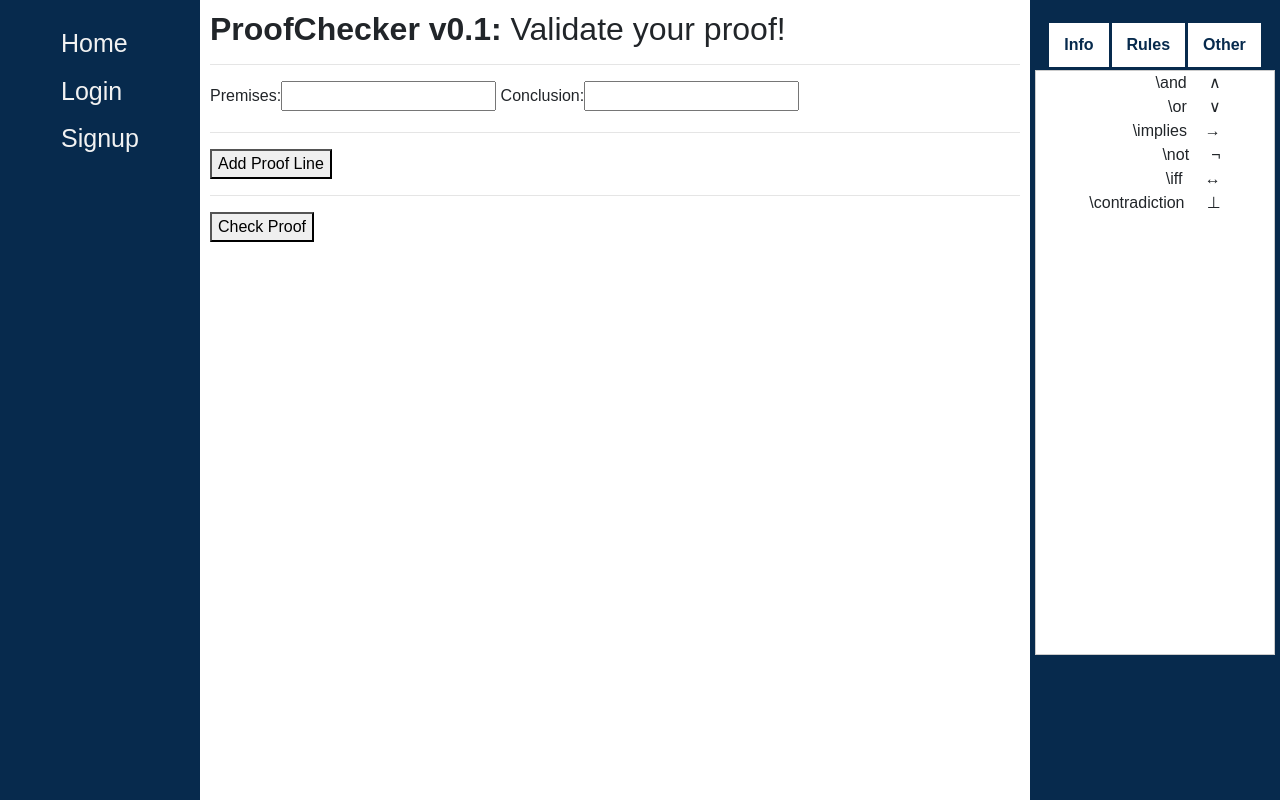
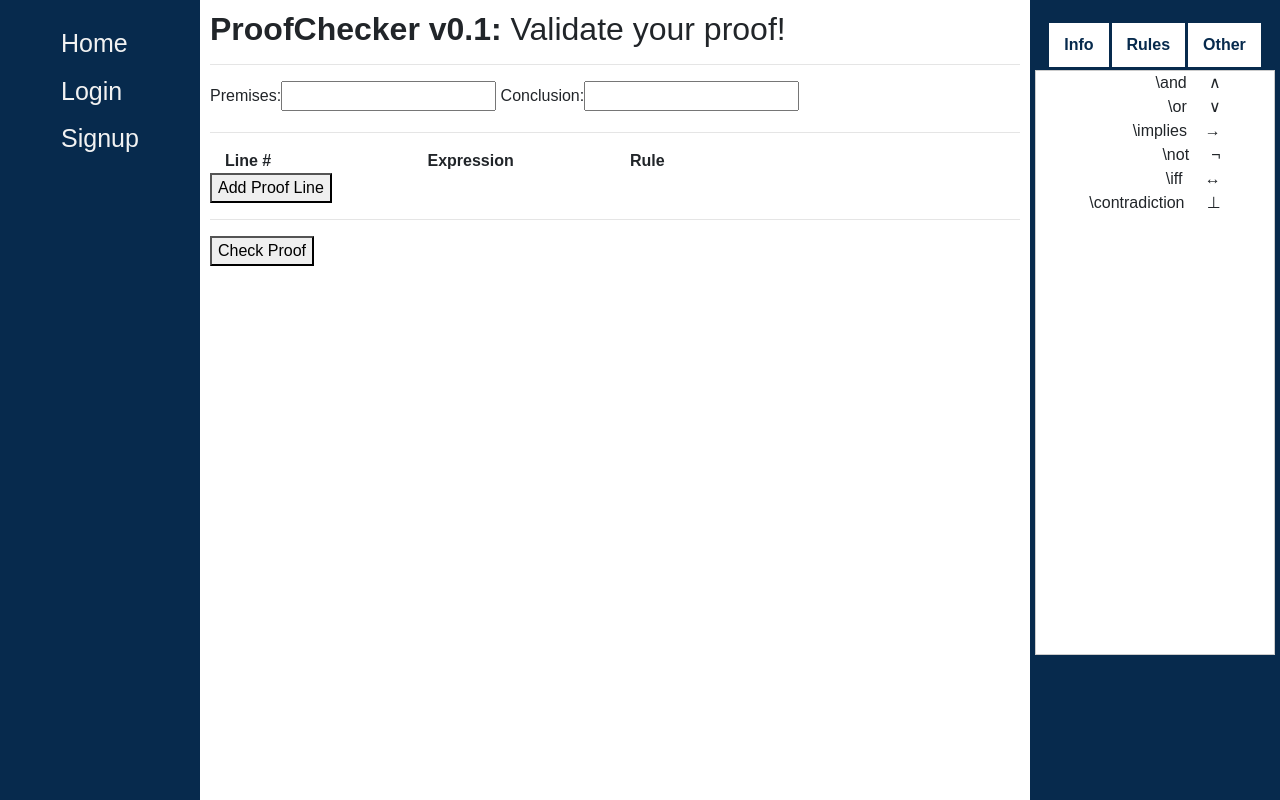
Before and after one commit to cmsho/Proof-Tool, a Django app: page /proofs/checker/ in a window 1280 px wide. Run offline with Django 3.2, Linux system fonts and the light colour scheme; some libraries are stand-ins or nearby versions.

Commit message:
Add column formatting for ProofChecker

```diff
--- a/proofchecker/templates/proofchecker/proof_checker.html
+++ b/proofchecker/templates/proofchecker/proof_checker.html
@@ -11,19 +11,45 @@
     <form action="" method="post">
         <div>
             {% csrf_token %}
-            {{ form.as_table     }}
+            {{ form.as_table }}
         </div>
+
         <hr>
+
         {% if formset %}
-            {{ formset.management_form }}
+
+        {{ formset.management_form }}
+
+        <div class="container">
             <div id="proof-line-list">
-                {% for form in formset %}
+
+            <div id="column-titles" class="row text-left font-weight-bold">
+                <div class="col-sm">Line #</div>
+                <div class="col-sm">Expression</div>
+                <div class="col-sm">Rule</div>
+                <!-- FIXME: Empty column so alignment works -->
+                <div class="col-sm"></div>
+            </div>
+
+                {% for line in formset %}
                     <div class="proofline-form">
-                        {{ form.as_table }}
+                        <div class="row">
+                            {% for field in line %}
+                                <div class="col-sm">{{ field }}</div>
+                            {% endfor %}
+                        </div>
                     </div>
                 {% endfor %}
+
+                <div id="empty-form" class="hidden">
+                    <div class="row">
+                        {% for field in formset.empty_form %}
+                            <div class="col-sm">{{ field }}</div>
+                        {% endfor %}
+                    </div>
+                </div>
             </div>
-            <div id="empty-form" class="hidden">{{ formset.empty_form }}</div>
+        </div>
             <button id="add-more" type="button">Add Proof Line</button>
         {% endif %}
 
```
